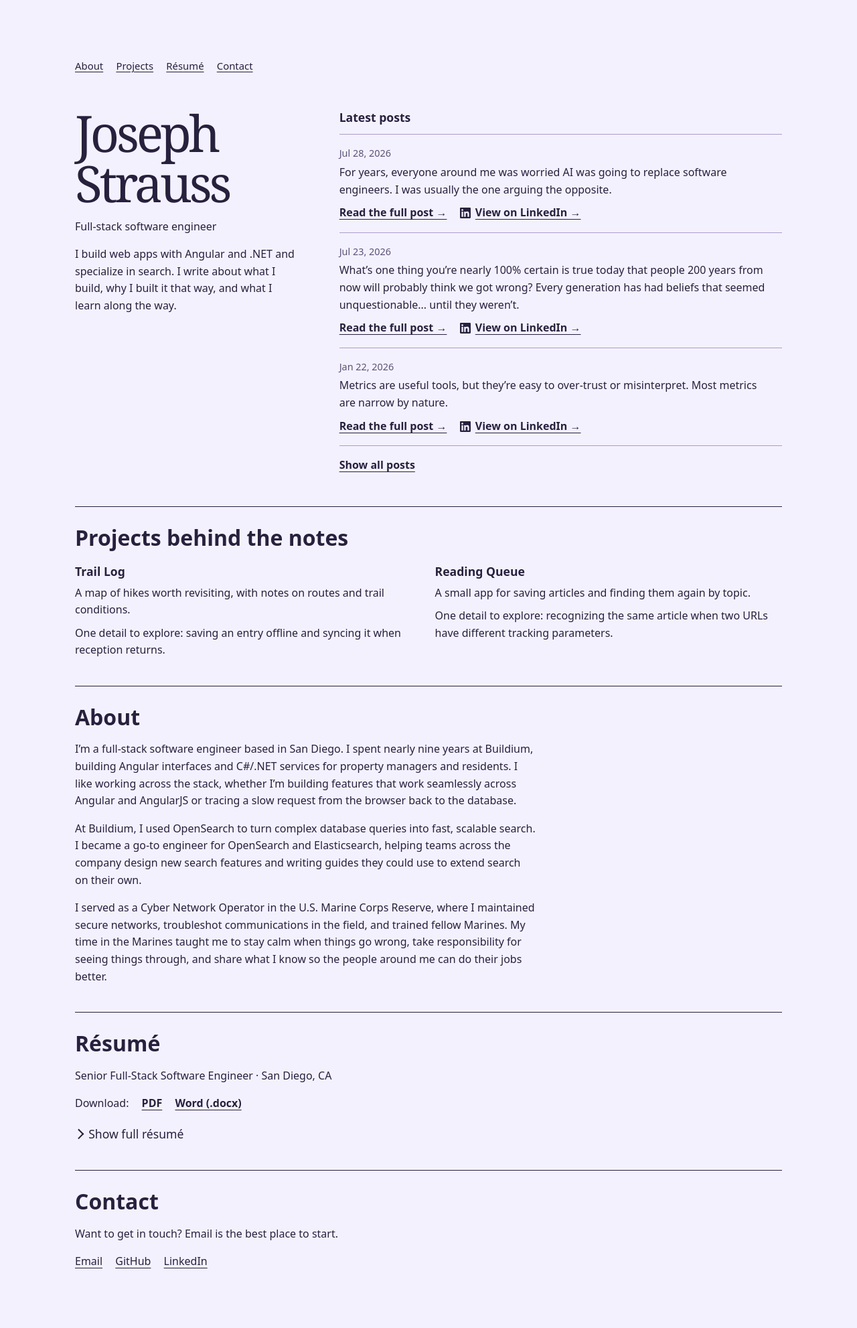
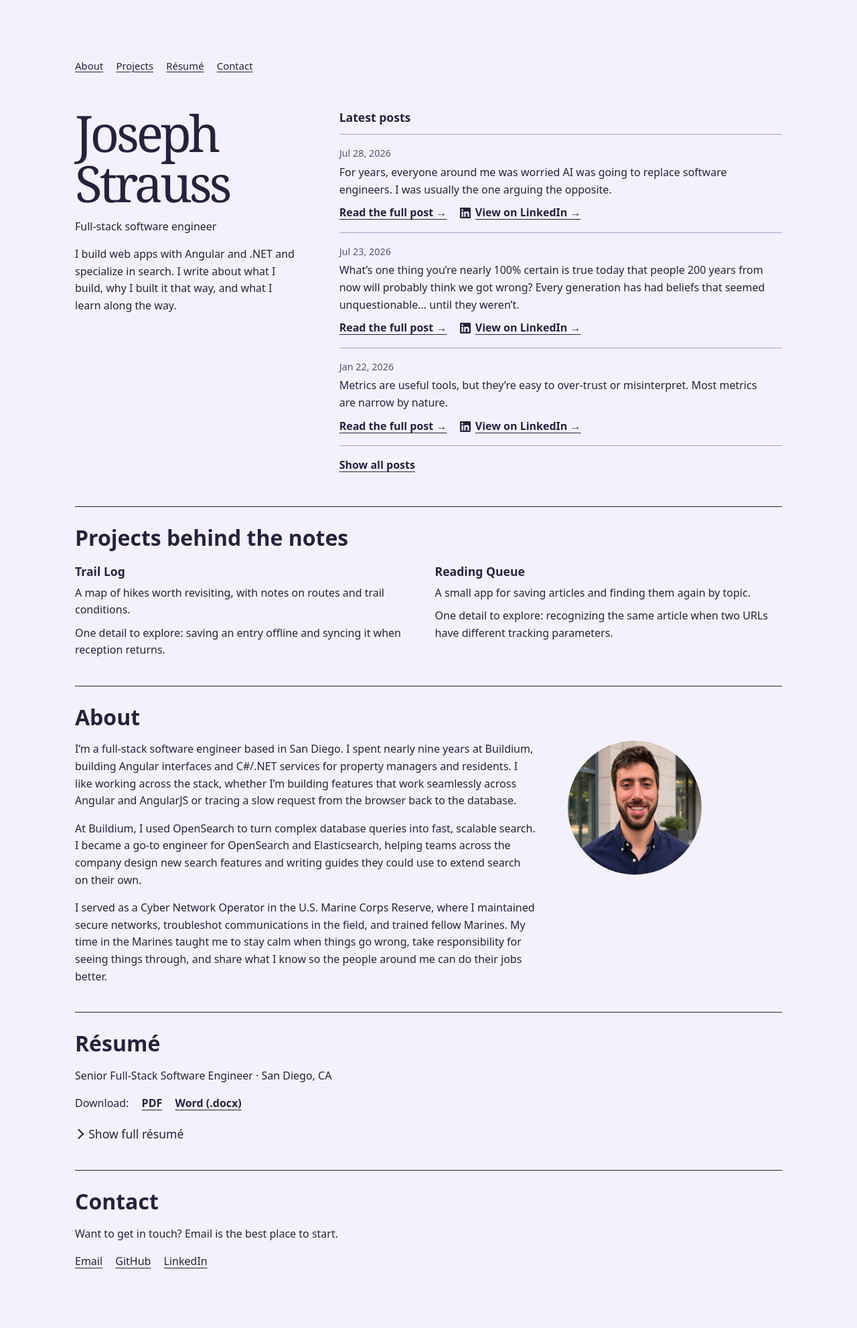
Before and after one commit to thestrauss3/thestrauss3.github.io, a Jekyll site: the page built from index.html, in a window 1280 px wide. Shown: the whole page at 67% size. Built offline with Jekyll 4.4.1, drawn with Linux system fonts in a browser that asks for light colours; some web fonts are replaced.

Commit message:
Add profile photo to About section (#6)
Add a circular profile photo next to the About text
On small screens it floats right beside the heading

Co-authored-by: Claude Opus 5.5 <noreply@anthropic.com>

```diff
--- a/assets/css/site.css
+++ b/assets/css/site.css
@@ -88,6 +88,11 @@ h1, h2, p { margin: 0; }
 .portfolio-section h2 { margin-bottom: .65rem; font-size: clamp(1.45rem, 4vw, 2rem); }
 .portfolio-section p { max-width: 43rem; }
 #about p + p { margin-top: 1rem; }
+/* Large screens: heading on top, text | photo below it */
+#about { display: grid; grid-template-columns: minmax(0, 43rem) 200px; column-gap: 3rem; align-items: start; }
+#about h2 { grid-column: 1 / -1; grid-row: 1; }
+#about .about-text { grid-column: 1; grid-row: 2; }
+.about-photo { grid-column: 2; grid-row: 2; display: block; width: 200px; height: 200px; border-radius: 50%; object-fit: cover; }
 .portfolio-section h3 { margin: 0 0 .35rem; font-size: 1.1rem; }
 .portfolio-section article + article,
 .portfolio-section article + p { margin-top: 1.2rem; }
@@ -142,7 +147,12 @@ h1, h2, p { margin: 0; }
 
 @media (max-width: 42rem) {
   .notes .wrap { grid-template-columns: minmax(0, 1fr); }
+  /* Small screens: photo floats right, its top level with the "About" heading */
+  #about { display: block; }
+  #about::after { content: ""; display: table; clear: both; }
+  .about-photo { float: right; margin: 0 0 .75rem 1.25rem; }
 }
 @media (max-width: 34rem) {
+  .about-photo { width: 160px; height: 160px; }
   .project-pair { grid-template-columns: 1fr; }
 }
--- a/index.html
+++ b/index.html
@@ -44,10 +44,13 @@ layout: default
     </div>
 
     <div class="portfolio-section" id="about">
+      <img class="about-photo" src="{{ '/assets/images/joseph-strauss.jpg' | relative_url }}" alt="Portrait of {{ site.author.name }}" width="640" height="640" loading="lazy">
       <h2>About</h2>
+      <div class="about-text">
       <p>I’m a full-stack software engineer based in San Diego. I spent nearly nine years at Buildium, building Angular interfaces and C#/.NET services for property managers and residents. I like working across the stack, whether I’m building features that work seamlessly across Angular and AngularJS or tracing a slow request from the browser back to the database.</p>
       <p>At Buildium, I used OpenSearch to turn complex database queries into fast, scalable search. I became a go-to engineer for OpenSearch and Elasticsearch, helping teams across the company design new search features and writing guides they could use to extend search on their own.</p>
       <p>I served as a Cyber Network Operator in the U.S. Marine Corps Reserve, where I maintained secure networks, troubleshot communications in the field, and trained fellow Marines. My time in the Marines taught me to stay calm when things go wrong, take responsibility for seeing things through, and share what I know so the people around me can do their jobs better.</p>
+      </div>
     </div>
 
     <div class="portfolio-section" id="resume">
```
Also changed, not shown: assets/images/joseph-strauss.jpg (added).
